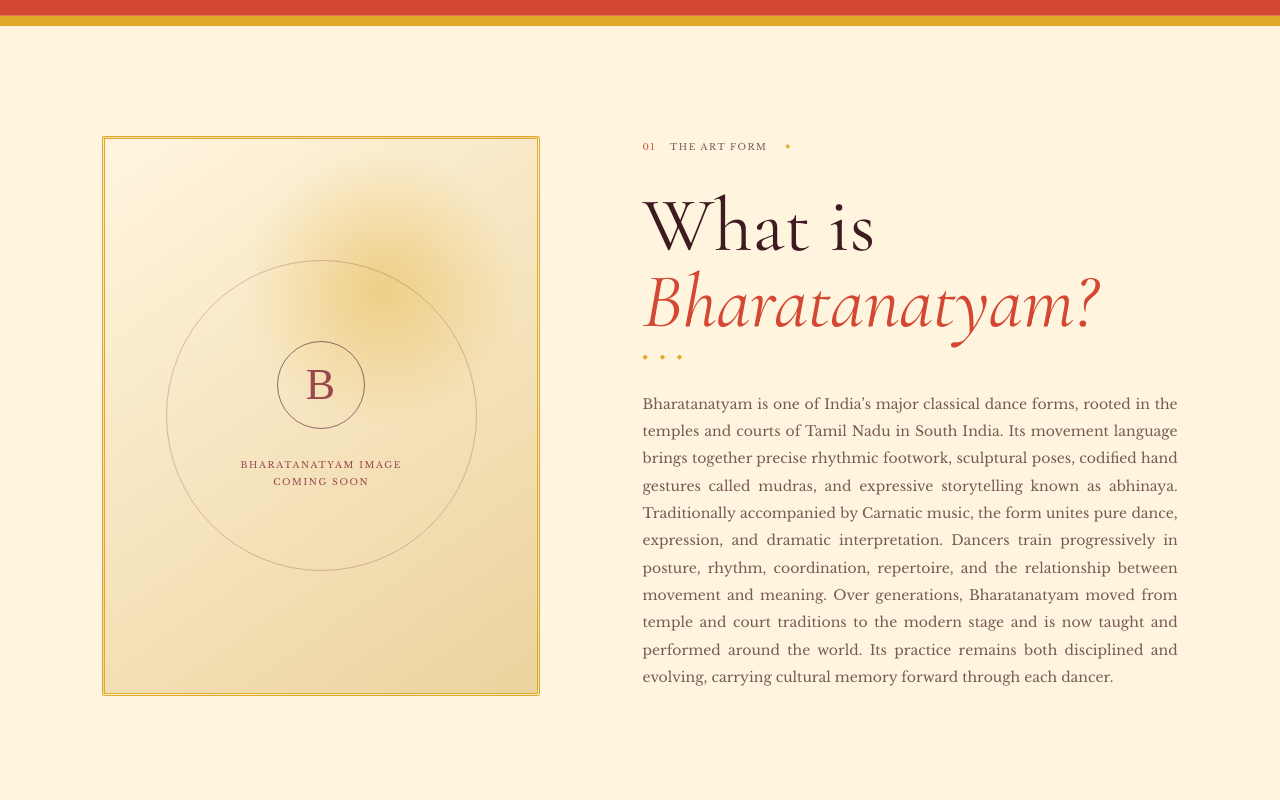
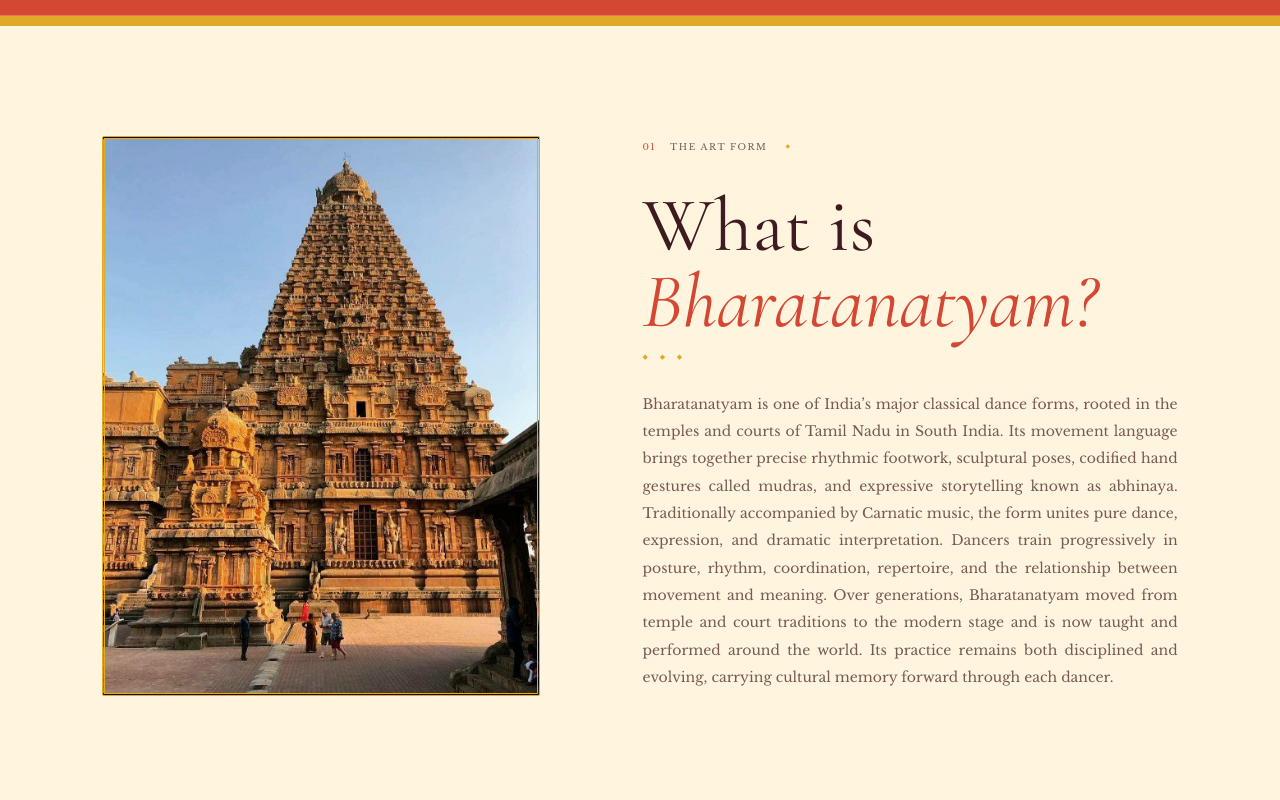
Before and after one commit to Aadhya-Sure/RathiSchoolofDance, a Next.js app: page / in a window 1280 px wide. Shown: the part 860-1660 px from the top of the page. Built offline with nearby package versions, Linux system fonts and the light colour scheme.

Commit message:
Update school content and page imagery

```diff
--- a/app/about/page.tsx
+++ b/app/about/page.tsx
@@ -16,7 +16,7 @@ export default function AboutPage() {
       </section>
       <section className="director section">
         <div className="director-portrait" role="img" aria-label="Placeholder for an Artistic Director portrait" />
-        <div className="director-copy"><div className="section-label light"><span>Artistic Director</span></div><h2>Sheela<br /><em>Chandrashekar</em></h2><p>Sheela Chandrashekar is a dedicated Bharatanatyam artist and educator whose teaching brings together rigorous classical foundations and a deeply personal approach to expression. She believes every dancer carries a unique story and guides students to develop clarity, confidence, and musical sensitivity. Through Rathi School of Dance, Sheela is committed to nurturing the next generation of artists in Ottawa while building a welcoming community around the beauty and depth of Bharatanatyam.</p><small>Provisional biography — final details to be provided.</small></div>
+        <div className="director-copy"><div className="section-label light"><span>Artistic Director</span></div><h2>Sheela<br /><em>Chandrashekar</em></h2><p>Sheela Chandrashekar is a dedicated Bharatanatyam artist and educator whose teaching brings together rigorous classical foundations and a deeply personal approach to expression. She had her initial foundation in the art from the late Guru Sri Muthaiah Pillai of Pandanallur and later trained with the famous dancer couple from Bangalore, India, the late Prof. U.S. Krishna Rao and the late Mrs. Chandra Bhaga Devi. Under their able guidance and careful grooming, Sheela attained professional standards in performance and choreography. She also trained in Abhinaya under Asthaana Vidhushi Dr. Venkatalakshamma of Mysore. Through Rathi School of Dance, Sheela is committed to nurturing the next generation of artists in Ottawa while building a welcoming community around the beauty and depth of Bharatanatyam.</p><small>Provisional biography — final details to be provided.</small></div>
       </section>
       <Footer />
     </main>
--- a/app/classes/page.tsx
+++ b/app/classes/page.tsx
@@ -1,9 +1,9 @@
 import { Footer, Header, PageHero } from "../site-components";
 
 const levels = [
-  { number: "01", title: "Beginner", stage: "Building the foundation", note: "Hastas · Adami · Aduvus · Rythm", description: "A thoughtful introduction to Bharatanatyam for students beginning their journey." },
-  { number: "02", title: "Intermediate", stage: "Deepening technique", note: "Pushpanjali · Jathiswaram · Intro to Abhinaya", description: "Develop control, coordination, and a richer understanding of movement vocabulary." },
-  { number: "03", title: "Advanced", stage: "Preparing the artist", note: "Varnam · Thillana · Padams · Tala · Nattuvangam", description: "Advanced training that strengthens artistry, stage presence, and interpretive depth." },
+  { number: "01", title: "Beginner", stage: "Building the foundation" },
+  { number: "02", title: "Intermediate", stage: "Deepening technique" },
+  { number: "03", title: "Advanced", stage: "Preparing the artist" },
 ];
 
 export default function ClassesPage() {
@@ -14,7 +14,7 @@ export default function ClassesPage() {
       <section className="classes section">
         <div className="classes-top"><h2>Find your<br /><em>level.</em></h2><p>Small-group instruction and personal guidance help each dancer build strong technique at a purposeful pace.</p></div>
         <div className="class-list">
-          {levels.map((item) => <article key={item.number}><span className="class-number">{item.number}</span><div><h3>{item.title}</h3><p className="class-syllabus">{item.note}</p><p className="class-description">{item.description}</p></div><span className="level">{item.stage}</span><span className="round-arrow">✦</span></article>)}
+          {levels.map((item) => <article key={item.number}><span className="class-number">{item.number}</span><div><h3>{item.title}</h3></div><span className="level">{item.stage}</span><span className="round-arrow">✦</span></article>)}
         </div>
       </section>
       <section className="class-location section">
--- a/app/contact/page.tsx
+++ b/app/contact/page.tsx
@@ -2,7 +2,7 @@ import { Footer, Header, PageHero } from "../site-components";
 
 export default function ContactPage() {
   return (
-    <main>
+    <main className="contact-page">
       <Header current="contact" />
       <PageHero number="05" label="Contact" title="Let’s begin a" accent="conversation." intro="Ask about classes, levels, registration, or finding the right place to begin your Bharatanatyam journey." />
       <section className="contact-section section">
--- a/app/globals.css
+++ b/app/globals.css
@@ -306,6 +306,11 @@ nav { gap:34px; font-family:"Libre Baskerville",serif; font-size:9px; letter-spa
 .classes-page .page-image:before { display:none; }
 .gallery-page .page-image { background:#170b0d url('/gallery-hero-performance.jpg') center 68%/cover no-repeat; }
 .gallery-page .page-image:before { display:none; }
+.contact-page .page-hero { grid-template-columns:1fr; }
+.contact-page .page-hero-copy { width:100%; max-width:1100px; margin:0 auto; }
+.contact-page .page-hero-art { display:none; }
+.bharatanatyam-placeholder { background:#170b0d url('/bharatanatyam-temple.jpeg') center/cover no-repeat; }
+.bharatanatyam-placeholder:before { display:none; }
 .about-page .about-image-placeholder { background:url('/rathi-school-art.jpg') center/cover no-repeat; }
 .about-page .about-image-placeholder:before,.about-page .about-image-placeholder .placeholder-mark,.about-page .about-image-placeholder span { display:none; }
 .class-list { display:block; margin-top:70px; border-top:3px double rgba(128,28,47,.35); }
--- a/app/page.tsx
+++ b/app/page.tsx
@@ -18,10 +18,7 @@ export default function Home() {
       </section>
       <section className="marquee" aria-label="School values"><span>DISCIPLINE</span><b>✦</b><span>JOY</span><b>✦</b><span>COMMUNITY</span><b>✦</b><span>ARTISTRY</span></section>
       <section className="bharatanatyam-intro section">
-        <div className="bharatanatyam-placeholder" role="img" aria-label="Placeholder for a Bharatanatyam photograph">
-          <div className="placeholder-mark">B</div>
-          <span>Bharatanatyam image<br />coming soon</span>
-        </div>
+        <div className="bharatanatyam-placeholder" role="img" aria-label="Historic South Indian temple associated with the cultural roots of Bharatanatyam" />
         <div className="bharatanatyam-copy">
           <div className="section-label"><span>01</span> The art form</div>
           <h2>What is<br /><em>Bharatanatyam?</em></h2>
@@ -32,7 +29,6 @@ export default function Home() {
         <div className="pandanallur-copy">
           <div className="section-label light"><span>02</span> Our tradition</div>
           <h2>Pandanallur<br /><em>Style.</em></h2>
-          <p>The Pandanallur style is a distinguished tradition within Bharatanatyam, admired for its clean lines, precise geometry, and measured elegance. Its choreography gives careful attention to posture, rhythmic clarity, and the graceful use of space. Students learn to balance strength and restraint while developing expressive storytelling through gesture and movement. At Rathi School of Dance, this approach provides a thoughtful foundation from which every dancer can grow in discipline, confidence, and artistry.</p>
         </div>
         <div className="pandanallur-placeholder" role="img" aria-label="Placeholder for a Pandanallur style photograph">
           <div className="placeholder-mark">P</div>
```
Also changed, not shown: public/bharatanatyam-temple.jpeg (added).
